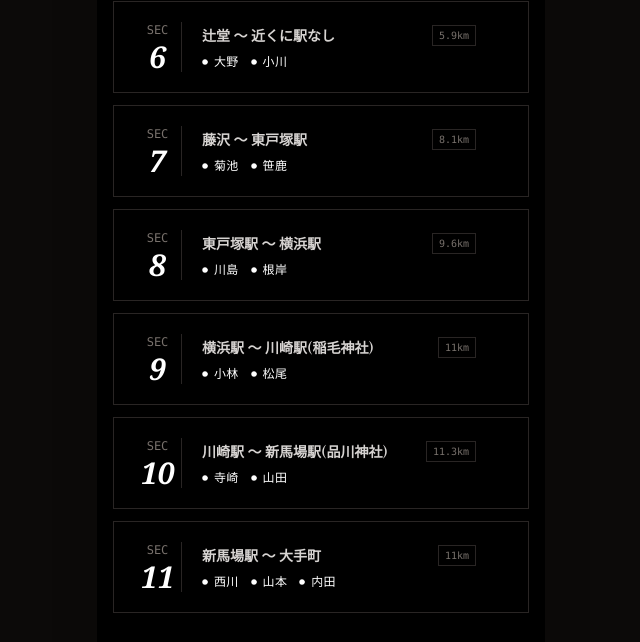
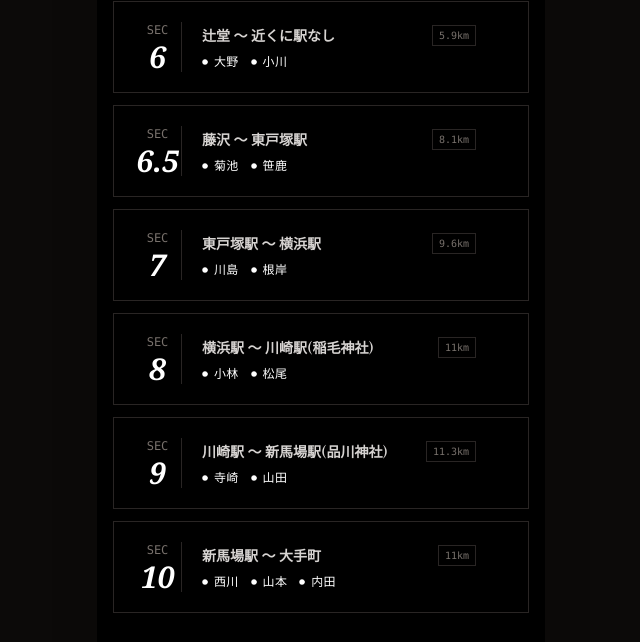
Before and after one commit to YamadaKZFM/ekiden4.0, a React (Vite) app: page / in a window 1280 px wide. Shown: the part 915-1557 px from the top of the page, without its empty margins (319-959 px from the left). Built offline with nearby package versions, Linux system fonts and the light colour scheme.

Commit message:
Update section IDs for race segments

```diff
--- a/constants.ts
+++ b/constants.ts
@@ -196,7 +196,7 @@ export const RELAY_DATA: RelaySection[] = [
     ]
   },
   {
-    id: 7,
+    id: 6.5,
     section: "6.5区",
     label: "藤沢 〜 東戸塚駅",
     runners: [
@@ -228,7 +228,7 @@ export const RELAY_DATA: RelaySection[] = [
     ]
   },
   {
-    id: 8,
+    id: 7,
     section: "7区",
     label: "東戸塚駅 〜 横浜駅",
     runners: [
@@ -259,7 +259,7 @@ export const RELAY_DATA: RelaySection[] = [
     ]
   },
   {
-    id: 9,
+    id: 8,
     section: "8区",
     label: "横浜駅 〜 川崎駅(稲毛神社)",
     runners: [
@@ -286,7 +286,7 @@ export const RELAY_DATA: RelaySection[] = [
     logistics: "【QR→電車】QR→電車。"
   },
   {
-    id: 10,
+    id: 9,
     section: "9区",
     label: "川崎駅 〜 新馬場駅(品川神社)",
     runners: [
@@ -314,7 +314,7 @@ export const RELAY_DATA: RelaySection[] = [
     logistics: "電車で先回りで日本橋で下ろしてもらう。"
   },
   {
-    id: 11,
+    id: 10,
     section: "10区",
     label: "新馬場駅 〜 大手町",
     runners: [
```
